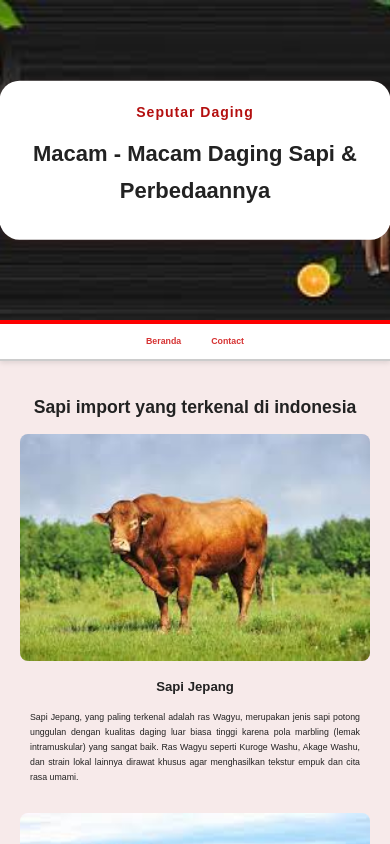
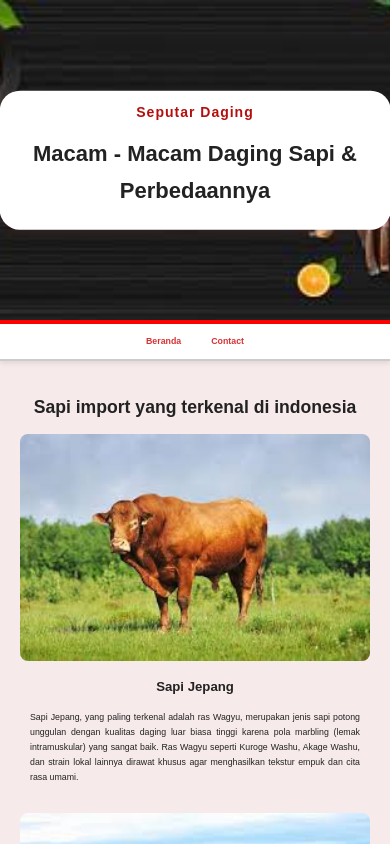
Before and after one commit to Arifrahman29/SeputarDaging, a plain HTML site: page index.html in a window 390 px wide. Shown: the top 844 px of the page. Drawn offline with Linux system fonts and the light colour scheme.

Commit message:
style.css

```diff
--- a/style.css
+++ b/style.css
@@ -197,9 +197,10 @@ body {
 }
 
 /* Tablet */
-@media (max-width: 758px) {
-  html {
-    font-size: 62.5%;
+@media (max-width: 768px) {
+  .header-content {
+    padding: 10px;
+    width: 95%;
   }
   .navbar .navbar-nav {
     position: absolute;
```
